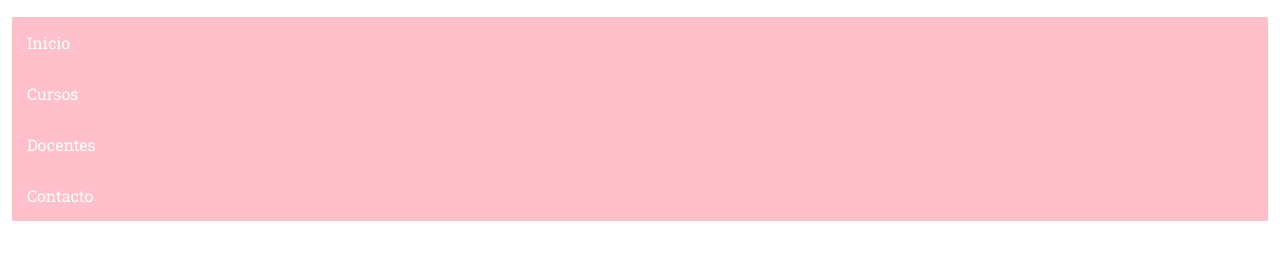
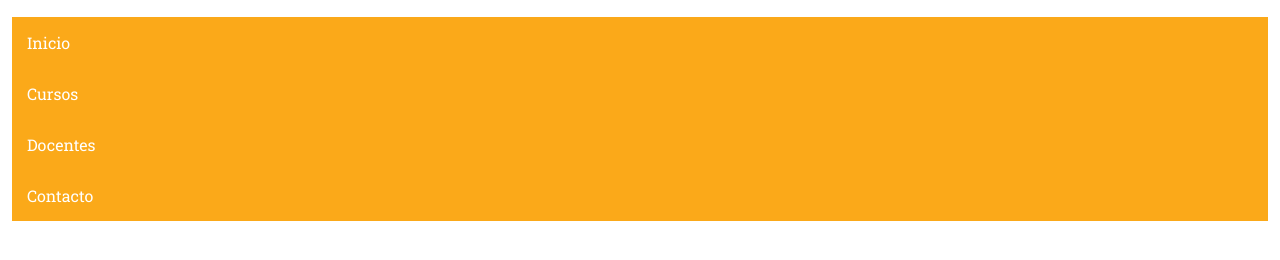
Before and after one commit to pacoraton/prueba_res, a plain HTML site: page index.html in a window 1280 px wide. Shown: the part 108-368 px from the top of the page. Drawn offline with nearby package versions, Linux system fonts and the light colour scheme.

Commit message:
Se coloco el color original al menu

```diff
--- a/css/estilos.css
+++ b/css/estilos.css
@@ -88,7 +88,7 @@ margin: 0;
 
 display: block;
 padding: 15px;
-background:pink;
+background:#FBA919;
 text-decoration: none;
 color: #fff;
 
```
Also changed, not shown: 2 other files.
